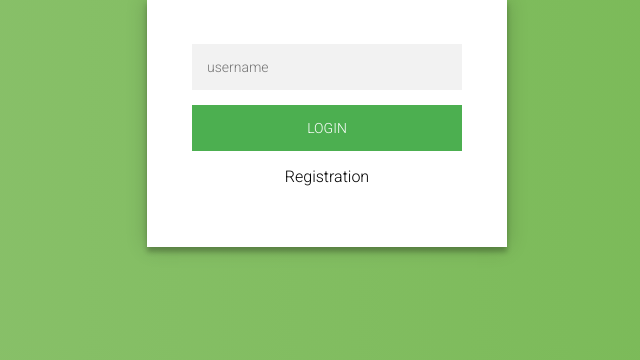
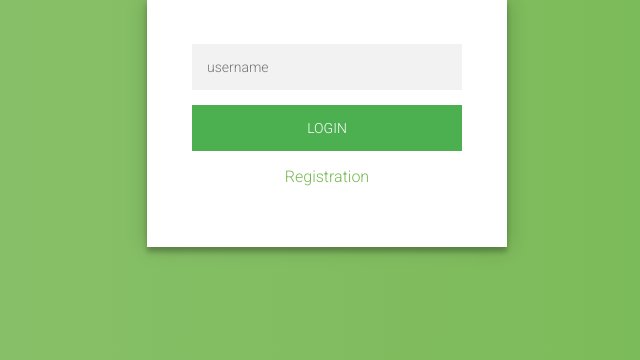
Before and after one commit to anon767/ClashOfHamster, a PHP site: page / in a window 1280 px wide. Shown: the part 110-470 px from the top of the page, without its empty margins (313-953 px from the left). Run offline with PHP 8.4, Linux system fonts and the light colour scheme.

Commit message:
little design adjustment

```diff
--- a/client/assets/css/style.css
+++ b/client/assets/css/style.css
@@ -4,6 +4,9 @@
   width: 360px;
   padding: 8% 0 0;
   margin: auto;
+}
+.link {
+  color: #76B852;
 }
 .form {
   position: relative;
```
